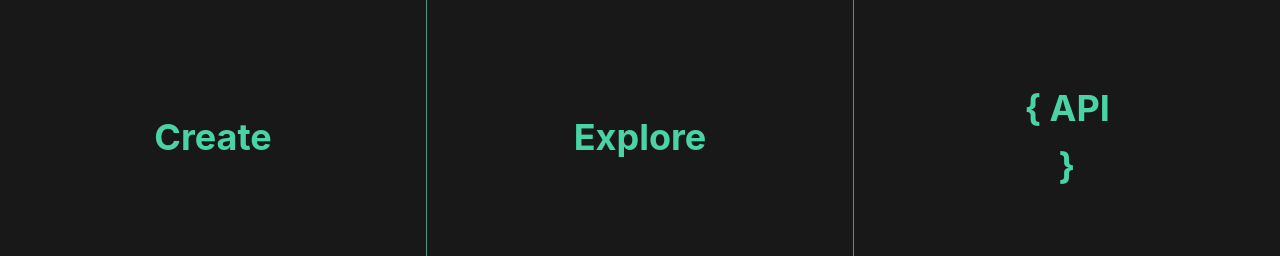
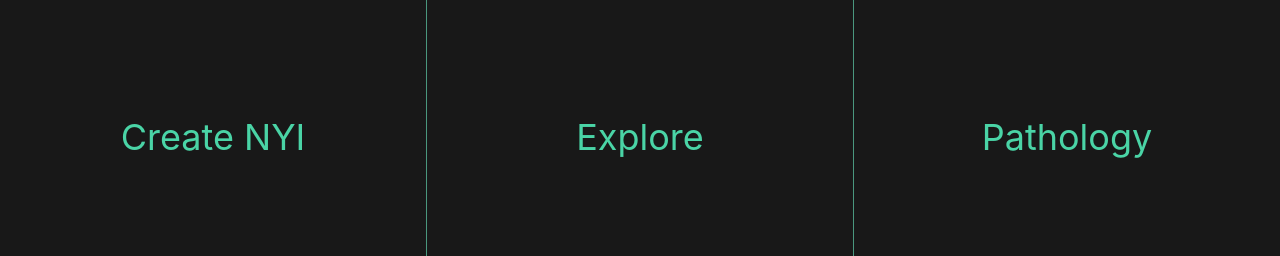
Before and after one commit to sbraitsch/venari, a Vue app in the folder venari-ui/: page / in a window 1280 px wide. Shown: the part 262-518 px from the top of the page. Built offline with nearby package versions, Linux system fonts and the light colour scheme.

Commit message:
add pathology routing to new layout

```diff
--- a/venari-ui/src/components/Footer.vue
+++ b/venari-ui/src/components/Footer.vue
@@ -12,6 +12,7 @@
   bottom: 0;
   width: 100%;
   text-align: center;
+  user-select: none;
 }
 
 </style>
--- a/venari-ui/src/components/Navbar.vue
+++ b/venari-ui/src/components/Navbar.vue
@@ -4,11 +4,11 @@ import NavigationTile from './NavigationTile.vue';
 
 <template>
   <div class="navbar">
-    <NavigationTile title="Create"/>
+    <NavigationTile title="Create NYI"/>
     <div class="vl"></div>
     <NavigationTile title="Explore"/>
     <div class="vl"></div>
-    <NavigationTile @click="$router.push('/api')" title="{ API }"/>
+    <NavigationTile @click="$router.push('/pathology')" title="Pathology"/>
   </div>
 </template>
 
--- a/venari-ui/src/components/NavigationTile.vue
+++ b/venari-ui/src/components/NavigationTile.vue
@@ -7,7 +7,7 @@ export default {
 </script>
 <template>
   <div class="tile">
-    <div class="box">{{ title }}</div>
+    <div class="box"><span>{{ title }}</span></div>
   </div>
 </template>
 
@@ -46,13 +46,13 @@ export default {
   .box{
     display:flex;
     position:relative;
-    width: 10vw;
     border-collapse:collapse;
     text-decoration:none;
     padding: 10px;
     justify-content: center;
     font-size: 36px;
     font-weight: bold;
+    user-select: none;
 
     &:before{
       transition: all 1s;
--- a/venari-ui/src/router/index.ts
+++ b/venari-ui/src/router/index.ts
@@ -1,6 +1,7 @@
 import { createRouter, createWebHistory } from 'vue-router'
 import HomeView from '../views/HomeView.vue'
 import ApiView from '../views/Api.vue'
+import PathologyVue from '@/views/Pathology.vue'
 
 const router = createRouter({
   history: createWebHistory(import.meta.env.BASE_URL),
@@ -14,6 +15,11 @@ const router = createRouter({
       path: '/api',
       name: 'api',
       component: ApiView
+    },
+    {
+      path: '/pathology',
+      name: 'pathology',
+      component: PathologyVue
     }
   ]
 })
--- /dev/null
+++ b/venari-ui/src/views/Pathology.vue
@@ -0,0 +1,8 @@
+<script lang="ts">
+
+export default {
+  created() {
+    window.location.href = "https://pathology.sbraitsch.dev";
+  },
+}
+</script>
```
